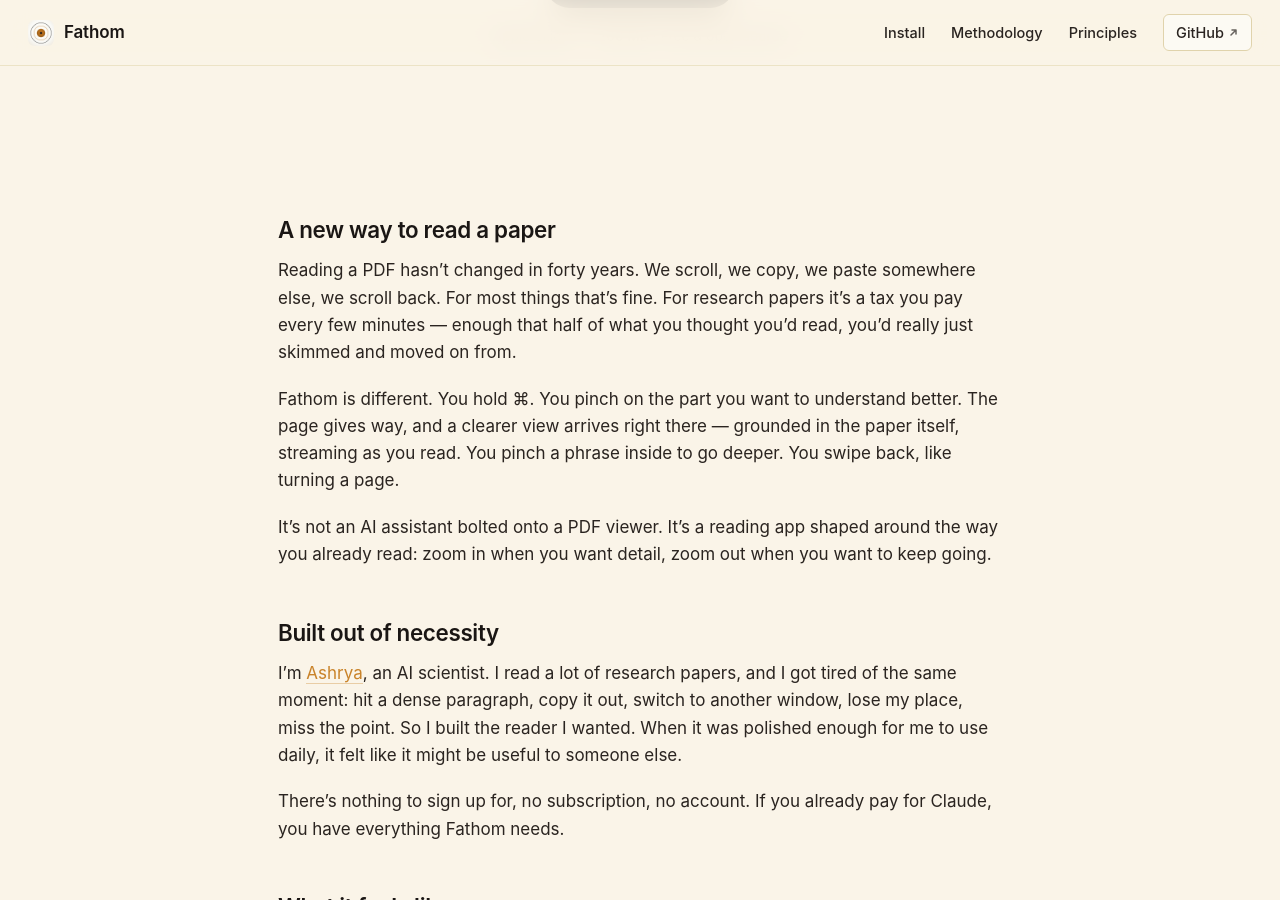
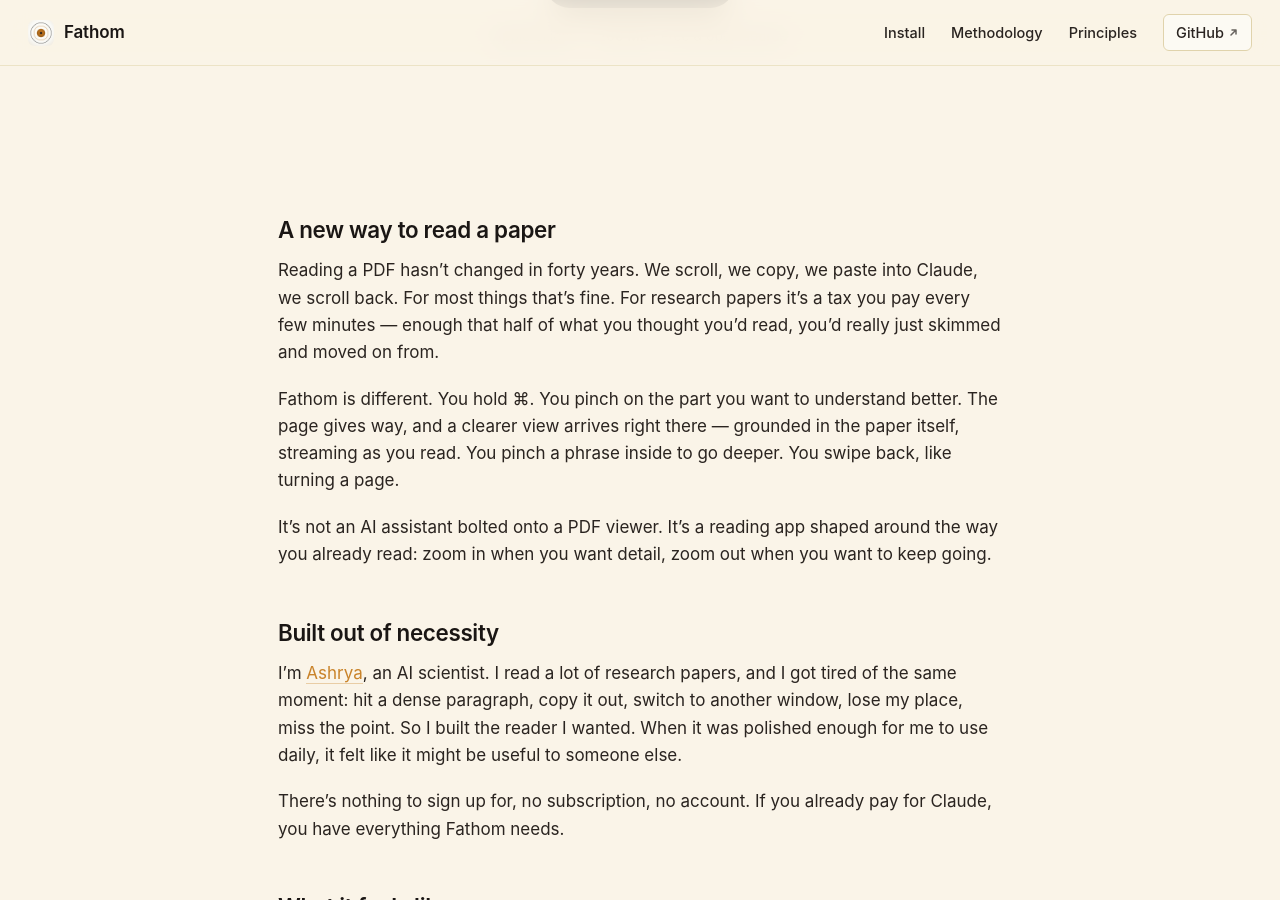
Before and after one commit to ashryaagr/Fathom, a Jekyll site: the page built from docs/index.md, in a window 1280 px wide and 900 px high, scrolled down 410 px. Built offline with Jekyll 4.4.1, drawn with Linux system fonts in a browser that asks for light colours.

Commit message:
Copy: name the tool we're actually context-switching to — Claude

```diff
--- a/docs/index.md
+++ b/docs/index.md
@@ -6,7 +6,7 @@
 ## A new way to read a paper
 
 Reading a PDF hasn't changed in forty years. We scroll, we copy, we paste
-somewhere else, we scroll back. For most things that's fine. For research
+into Claude, we scroll back. For most things that's fine. For research
 papers it's a tax you pay every few minutes — enough that half of what you
 thought you'd read, you'd really just skimmed and moved on from.
 
```
Also changed, not shown: README.md.
